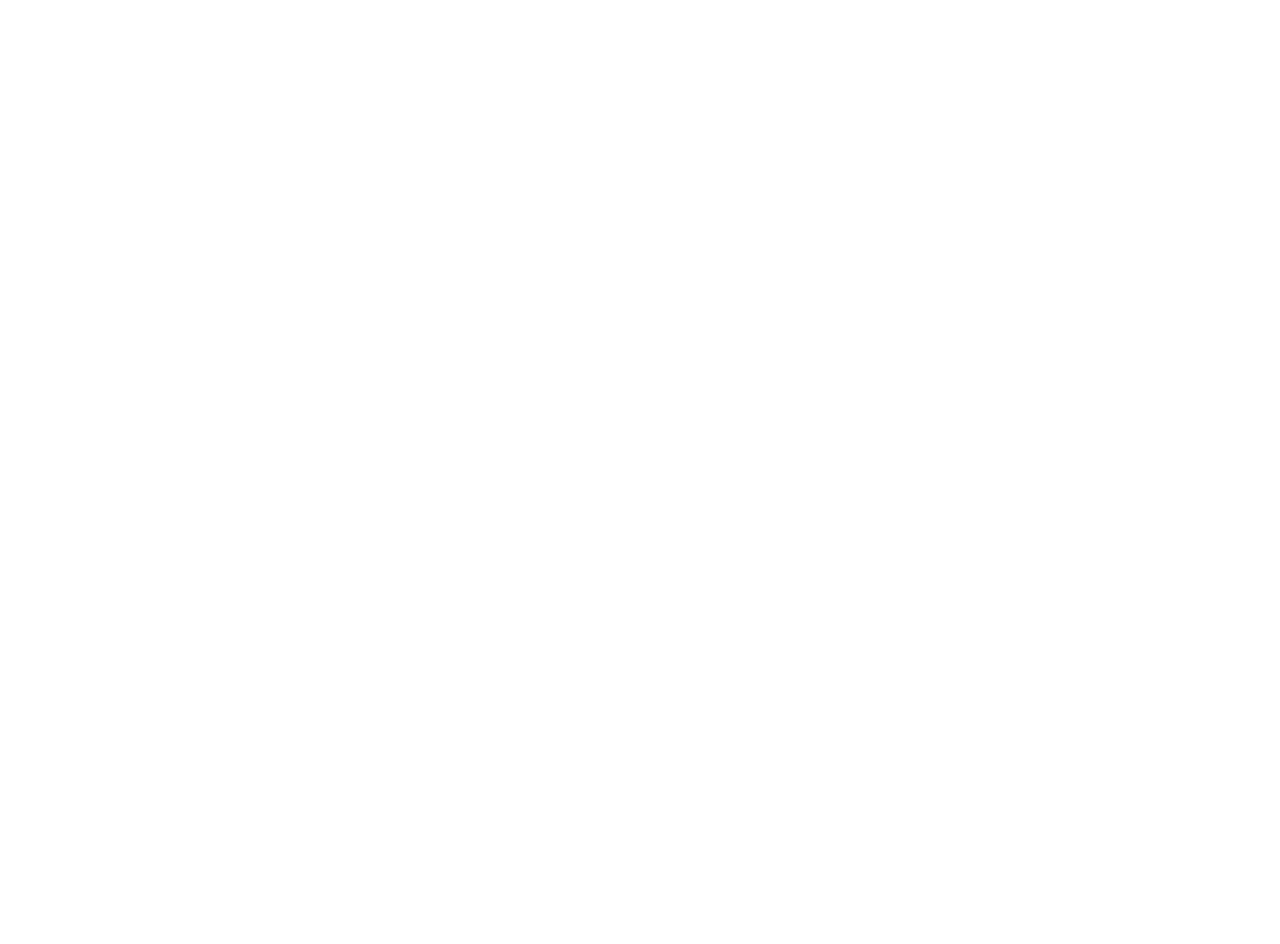
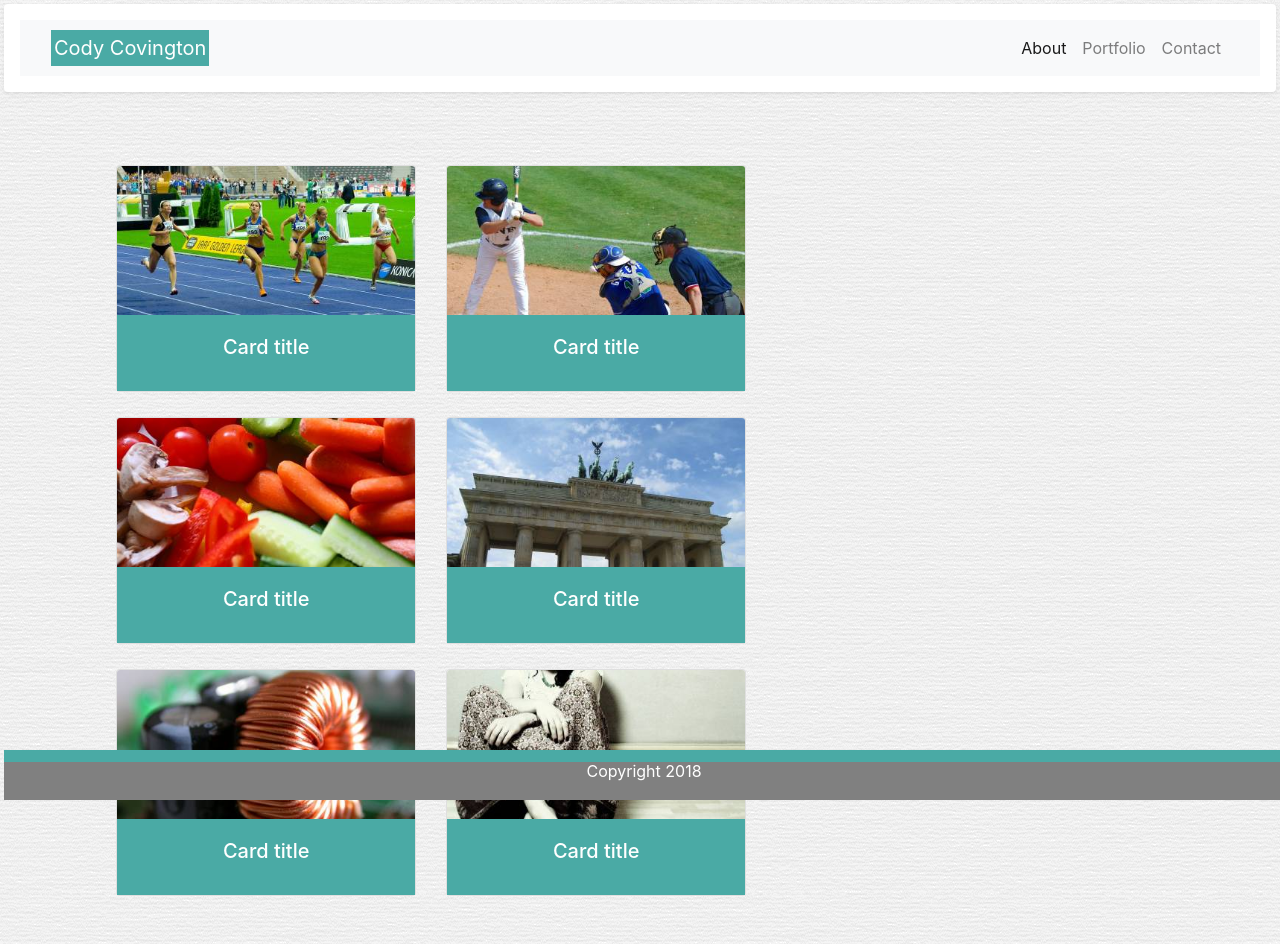
Before and after one commit to codycovington/Bootstrap-Portfolio, a plain HTML site: page portfolio.html in a window 1280 px wide. Before the commit the page ends 800 px from the top, so only its background shows below. Drawn offline with nearby package versions, Linux system fonts and the light colour scheme.

Commit message:
Finalizing changes to all documents

```diff
--- a/contact.html
+++ b/contact.html
@@ -0,0 +1,66 @@
+<!DOCTYPE html>
+<html>
+<head>
+    <meta charset="utf-8" />
+    <meta http-equiv="X-UA-Compatible" content="IE=edge">
+    <title>Cody Covington | Contact</title>
+    <meta name="viewport" content="width=device-width, initial-scale=1">
+    <link rel="stylesheet" type="text/css" media="screen" href="https://stackpath.bootstrapcdn.com/bootstrap/4.1.1/css/bootstrap.min.css" integrity="sha384-WskhaSGFgHYWDcbwN70/dfYBj47jz9qbsMId/iRN3ewGhXQFZCSftd1LZCfmhktB" crossorigin="anonymous">
+    <link rel="stylesheet" type="text/css" media="screen" href="style.css">
+</head>
+<body>
+
+<div class="shadow-sm p-3 mb-5 bg-white rounded">
+  <nav class="navbar navbar-expand-lg navbar-light bg-light">
+      <div class="container-fluid">
+    <a class="navbar-brand font mr-auto" href="#">Cody Covington</a>
+    <button class="navbar-toggler" type="button" data-toggle="collapse" data-target="#navbarSupportedContent" aria-controls="navbarSupportedContent" aria-expanded="false" aria-label="Toggle navigation">
+      <span class="navbar-toggler-icon"></span>
+    </button>
+
+
+    <div class="collapse navbar-collapse" id="navbarSupportedContent">
+      <ul class="navbar-nav ml-auto">
+        <li class="nav-item active">
+          <a class="nav-link" href="index.html">About <span class="sr-only">(current)</span></a>
+        </li>
+        <li class="nav-item">
+          <a class="nav-link" href="portfolio.html">Portfolio</a>
+        </li>
+        <li class="nav-item">
+            <a class="nav-link" href="contact.html">Contact</a>
+          </li>
+      </ul>
+    </div>
+  </div>
+  </nav>
+</div>
+
+<div class="container-contact">
+<form>
+        <div class="form-group">
+          <label for="exampleInputEmail1">Name:</label>
+          <input type="email" class="form-control" id="exampleInputEmail1" aria-describedby="emailHelp" placeholder="Enter Name">
+
+        </div>
+        <div class="form-group">
+          <label for="exampleInputPassword1">Email Address:</label>
+          <input type="password" class="form-control" id="exampleInputPassword1" placeholder="Enter Email">
+          <small id="emailHelp" class="form-text text-muted">We'll never share your email with anyone else.</small>
+        </div>
+        <div class="form-group">
+          <label for="exampleFormControlTextarea1">Type your message</label>
+          <textarea class="form-control" id="exampleFormControlTextarea1" rows="3"></textarea>
+        </div>
+        <button type="submit" class="btn btn-primary">Submit</button>
+      </form>
+</div>
+
+
+<footer>
+    <div class="div-footer"></div>
+    <div class="copyright">Copyright 2018</div>
+</footer>
+
+</body>
+</html>
--- a/portfolio.html
+++ b/portfolio.html
@@ -0,0 +1,106 @@
+<!DOCTYPE html>
+<html>
+<head>
+    <meta charset="utf-8" />
+    <meta http-equiv="X-UA-Compatible" content="IE=edge">
+    <title>Cody Covington | Portfolio</title>
+    <meta name="viewport" content="width=device-width, initial-scale=1">
+    <link rel="stylesheet" type="text/css" media="screen" href="https://stackpath.bootstrapcdn.com/bootstrap/4.1.1/css/bootstrap.min.css" integrity="sha384-WskhaSGFgHYWDcbwN70/dfYBj47jz9qbsMId/iRN3ewGhXQFZCSftd1LZCfmhktB" crossorigin="anonymous">
+    <link rel="stylesheet" type="text/css" media="screen" href="style.css">
+</head>
+<body>
+
+<div class="shadow-sm p-3 mb-5 bg-white rounded">
+  <nav class="navbar navbar-expand-lg navbar-light bg-light">
+      <div class="container-fluid">
+    <a class="navbar-brand font mr-auto" href="#">Cody Covington</a>
+    <button class="navbar-toggler" type="button" data-toggle="collapse" data-target="#navbarSupportedContent" aria-controls="navbarSupportedContent" aria-expanded="false" aria-label="Toggle navigation">
+      <span class="navbar-toggler-icon"></span>
+    </button>
+
+
+    <div class="collapse navbar-collapse" id="navbarSupportedContent">
+      <ul class="navbar-nav ml-auto">
+        <li class="nav-item active">
+          <a class="nav-link" href="index.html">About <span class="sr-only">(current)</span></a>
+        </li>
+        <li class="nav-item">
+          <a class="nav-link" href="portfolio.html">Portfolio</a>
+        </li>
+        <li class="nav-item">
+            <a class="nav-link" href="contact.html">Contact</a>
+          </li>
+      </ul>
+    </div>
+    </div>
+  </nav>
+</div>
+
+
+<div class="portfolio-container">
+
+      <div class="row">
+            <div class="card-deck">
+                    <div class="card">
+                      <img class="card-img-top" src="images/portfolio1.jpeg" alt="Card image cap">
+                      <div class="card-body">
+                        <h5 class="card-title">Card title</h5>
+                      </div>
+                    </div>
+                    <div class="card">
+                      <img class="card-img-top" src="images/portfolio2.jpeg" alt="Card image cap">
+                      <div class="card-body">
+                        <h5 class="card-title">Card title</h5>
+                      </div>
+                    </div>
+            </div>
+         </div>
+
+
+         <div class="row">
+                <div class="card-deck">
+                        <div class="card">
+                          <img class="card-img-top" src="images/portfolio3.jpeg" alt="Card image cap">
+                          <div class="card-body">
+                            <h5 class="card-title">Card title</h5>
+                          </div>
+                        </div>
+                        <div class="card">
+                          <img class="card-img-top" src="images/portfolio4.jpeg" alt="Card image cap">
+                          <div class="card-body">
+                            <h5 class="card-title">Card title</h5>
+                          </div>
+                        </div>
+
+                </div>
+         </div>
+
+         <div class="row">
+                <div class="card-deck">
+                        <div class="card">
+                          <img class="card-img-top" src="images/portfolio5.jpeg" alt="Card image cap">
+                          <div class="card-body">
+                            <h5 class="card-title">Card title</h5>
+                          </div>
+                        </div>
+                        <div class="card">
+                          <img class="card-img-top" src="images/portfolio6.jpeg" alt="Card image cap">
+                          <div class="card-body">
+                            <h5 class="card-title">Card title</h5>
+                          </div>
+                        </div>
+
+                </div>
+         </div>
+</div>
+<br>
+
+<footer>
+    <div class="div-footer"></div>
+    <div class="copyright">Copyright 2018</div>
+</footer>
+
+
+
+</body>
+</html>
--- a/style.css
+++ b/style.css
@@ -1,5 +1,122 @@
-header {
-    background-color: darkgray;
-    color: white;
+body {
+    background-image: url("images/paper.png");
+    padding: .25em;
+}
+
+h3 {
+    color: #4aaaa5;
+}
+
+.mx-auto {
+    margin-right: auto !important;
+    margin-left: auto !important;
+   }
+
+.navbar .navbar-brand {
+    background-color: #4aaaa5;
+    color: #white !important;
+    padding: .15em;
 
 }
+
+.navbar-brand.font {
+     color: white !important;
+}
+
+.card {
+    margin: auto;
+    margin-top: 25px;
+    width: 300px;
+
+}
+
+.card-body {
+    background-color: #4aaaa5;
+}
+
+.card-title {
+    background-color: #4aaaa5;
+    color: white;
+    text-align: center;
+}
+
+
+.col-8 {
+    margin: auto;
+    margin-top: 25px;
+    width: 100%;
+}
+
+.img {
+    float: left;
+    margin: 25px;
+}
+
+.linedivider {
+    border: 1px solid lightgray;
+    width: 100%;
+    margin-top: 10px;
+    margin-bottom: 10px;
+}
+
+.rounded-circle {
+    float: left;
+    margin: 25px;
+    width: 200px;
+    height: 200px;
+}
+
+
+.div-footer {
+    background-color: #4aaaa5;
+    width: 100%;
+    position: fixed;
+    height: 12px;
+
+}
+
+footer {
+    background-color: gray;
+    position: fixed;
+    bottom: 0;
+    margin-top: 15px;
+    width: 100%;
+    height: 50px;
+    color: white;
+    text-align: center;
+}
+
+.copyright {
+    margin-top: 5px;
+    padding: .25em;
+}
+
+.portfolio-container {
+    margin-left: 10%;
+    margin-bottom: 20px;
+
+}
+
+.container-about {
+    width: 100%;
+}
+
+.container-contact {
+    width: 960px;
+    margin: auto;
+}
+
+
+/* On screens that are 992px or less, set the background color to blue */
+@media screen and (max-width: 992px) {
+    .container-contact {
+      width: 100%;
+    }
+  }
+
+  /* On screens that are 600px or less, set the background color to olive */
+  @media screen and (max-width: 600px) {
+    .container-contact {
+      width: 100%;
+    }
+  }
```
Also changed, not shown: index.html (+39 -13 lines), images/paper.png (added), images/portfolio1.jpeg (added), images/portfolio2.jpeg (added), images/portfolio3.jpeg (added), images/portfolio4.jpeg (added), images/portfolio5.jpeg (added), images/portfolio6.jpeg (added), images/profile.jpg (added), 2 other files.
